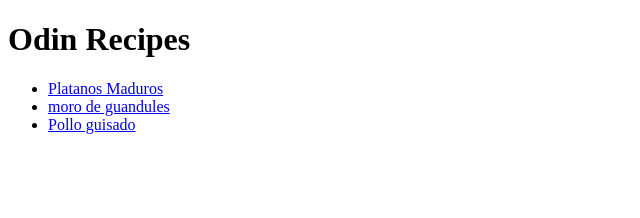
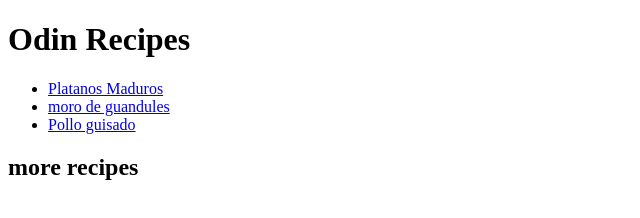
Before and after one commit to antoniodr/odin-recipes, a plain HTML site: page index.html in a window 1280 px wide. Shown: the whole page, without its empty margins (0-640 px from the left). Drawn offline with Linux system fonts and the light colour scheme.

Commit message:
second commit

```diff
--- a/index.html
+++ b/index.html
@@ -14,6 +14,7 @@
 
 
     </ul>
+    <h2>more recipes</h2>
 
 
 </html>
```
